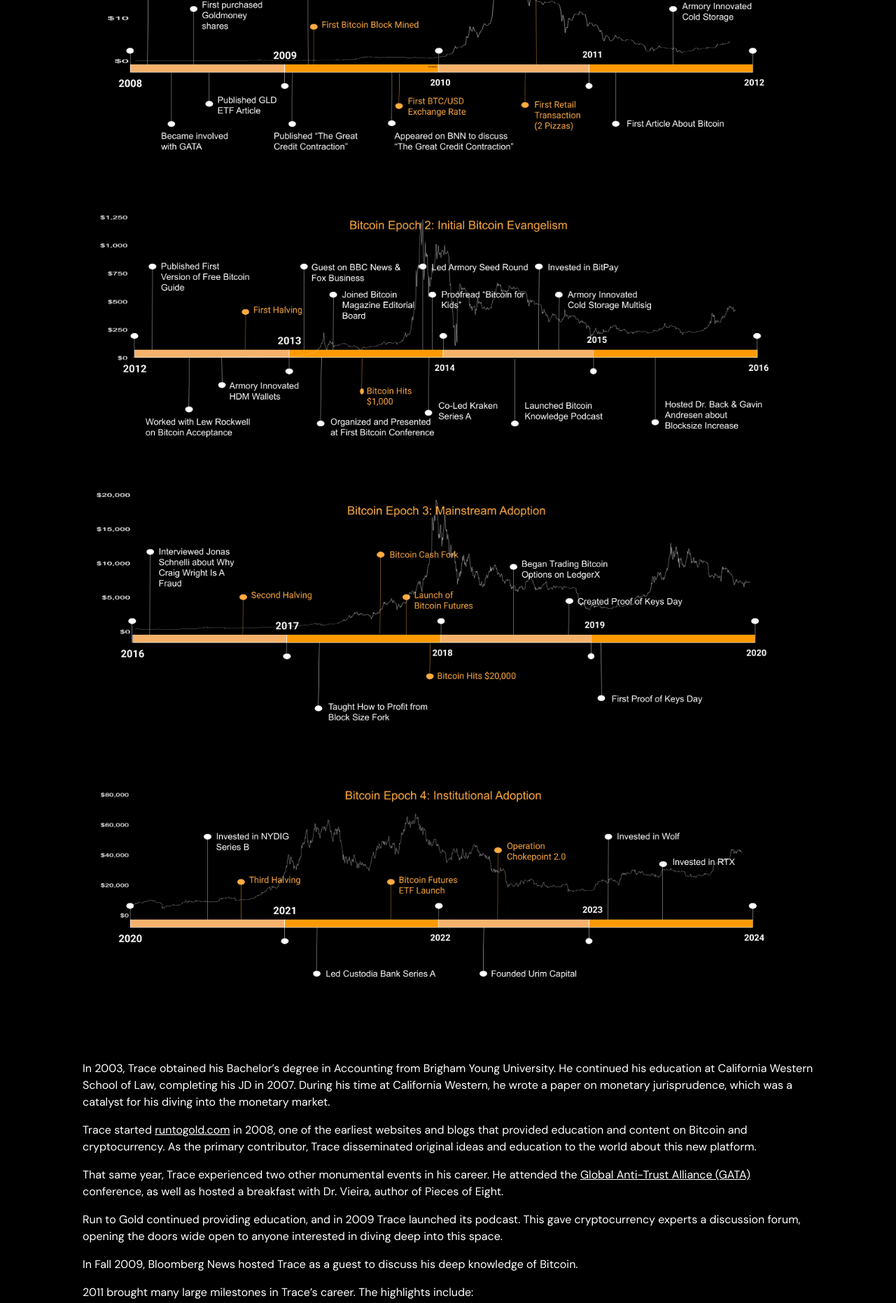
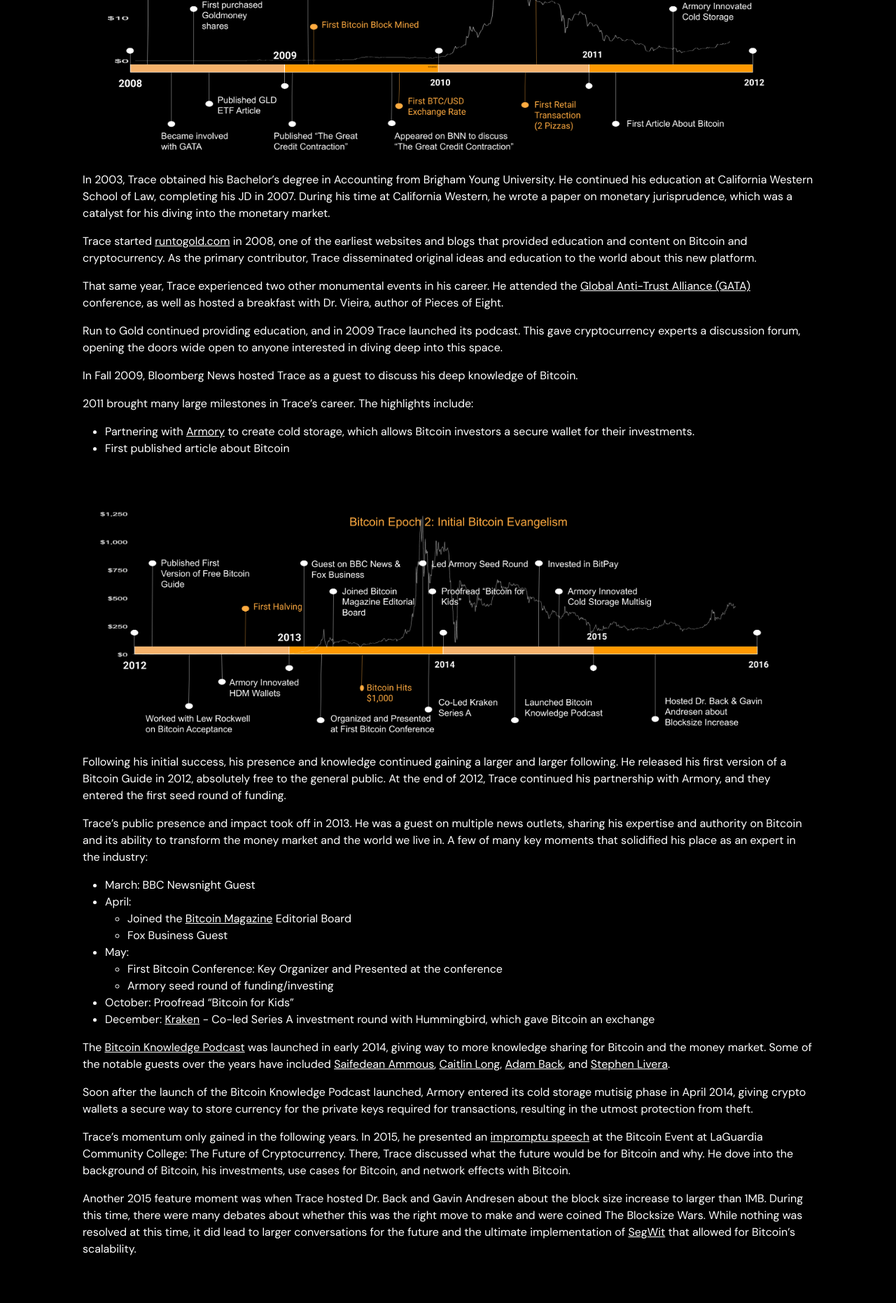
Before and after one commit to sunnankar/trace-mayer, a Jekyll site: the page built from pages/story.markdown, in a window 1280 px wide. Shown: the part 684-2546 px from the top of the page at 70% size. Built offline with Jekyll 4.4.1, drawn with Linux system fonts in a browser that asks for light colours.

Commit message:
Split timeline into 4 cohesive sections

```diff
--- a/_includes/page_sections/timeline.html
+++ /dev/null
@@ -1,93 +0,0 @@
-<div class="container">
-  <div class="row w-100">
-    <div class="resource-item pb-md-5 px-md-5">
-      <img src="/assets/images/story/bitcoin-epoch-1.png" alt="Bitcoin Epoch 1" class="img-fluid custom-image" />
-    </div>
-  </div>
-  <div class="row w-100">
-    <div class="resource-item pb-md-5 px-md-5">
-      <img src="/assets/images/story/bitcoin-epoch-2.png" alt="Bitcoin Epoch 2" class="img-fluid custom-image" />
-    </div>
-  </div>
-  <div class="row w-100">
-    <div class="resource-item pb-md-5 px-md-5">
-      <img src="/assets/images/story/bitcoin-epoch-3.png" alt="Bitcoin Epoch 3" class="img-fluid custom-image" />
-    </div>
-  </div>
-  <div class="row w-100">
-    <div class="resource-item pb-md-5 px-md-5">
-      <img src="/assets/images/story/bitcoin-epoch-4.png" alt="Bitcoin Epoch 4" class="img-fluid custom-image" />
-    </div>
-  </div>
-
-  <div class="row">
-    <div class="col-md-12 px-md-5">
-      <p>In 2003, Trace obtained his Bachelor&rsquo;s degree in Accounting from Brigham Young University. He continued his education at California Western School of Law, completing his JD in 2007. During his time at California Western, he wrote a paper on monetary jurisprudence, which was a catalyst for his diving into the monetary market.</p>
-
-      <p>Trace started <a href="https://www.runtogold.com/" class="text-link" target="_blank">runtogold.com</a> in 2008, one of the earliest websites and blogs that provided education and content on Bitcoin and cryptocurrency. As the primary contributor, Trace disseminated original ideas and education to the world about this new platform.</p>
-
-      <p>That same year, Trace experienced two other monumental events in his career. He attended the <a href="https://www.gata.org/node/12105" class="text-link" target="_blank">Global Anti-Trust Alliance (GATA)</a> conference, as well as hosted a breakfast with Dr. Vieira, author of Pieces of Eight.</p>
-
-      <p>Run to Gold continued providing education, and in 2009 Trace launched its podcast. This gave cryptocurrency experts a discussion forum, opening the doors wide open to anyone interested in diving deep into this space.</p>
-
-      <p>In Fall 2009, Bloomberg News hosted Trace as a guest to discuss his deep knowledge of Bitcoin.</p>
-
-      <p>2011 brought many large milestones in Trace&rsquo;s career. The highlights include:</p>
-      <ul>
-        <li>Partnering with <a href="https://www.bitcoinarmory.com/" class="text-link" target="_blank">Armory</a> to create cold storage, which allows Bitcoin investors a secure wallet for their investments.</li>
-        <li>First published article about Bitcoin</li>
-      </ul>
-
-      <p>Following his initial success, his presence and knowledge continued gaining a larger and larger following. He released his first version of a Bitcoin Guide in 2012, absolutely free to the general public. At the end of 2012, Trace continued his partnership with Armory, and they entered the first seed round of funding.</p>
-
-      <p>Trace&rsquo;s public presence and impact took off in 2013. He was a guest on multiple news outlets, sharing his expertise and authority on Bitcoin and its ability to transform the money market and the world we live in. A few of many key moments that solidified his place as an expert in the industry:</p>
-      <ul>
-        <li>March: BBC Newsnight Guest</li>
-        <li>April:</li>
-        <ul>
-          <li>Joined the <a href="https://bitcoinmagazine.com/" class="text-link" target="_blank">Bitcoin Magazine</a> Editorial Board</li>
-          <li>Fox Business Guest</li>
-        </ul>
-        <li>May:</li>
-        <ul>
-          <li>First Bitcoin Conference: Key Organizer and Presented at the conference</li>
-          <li>Armory seed round of funding/investing</li>
-        </ul>
-        <li>October: Proofread &ldquo;Bitcoin for Kids&rdquo;</li>
-        <li>December: <a href="https://www.kraken.com/" class="text-link" target="_blank">Kraken</a> - Co-led Series A investment round with Hummingbird, which gave Bitcoin an exchange</li>
-      </ul>
-
-      <p>
-        The <a href="https://podcasts.apple.com/us/podcast/the-bitcoin-knowledge-podcast/id301670981" class="text-link" target="_blank">Bitcoin Knowledge Podcast</a> was launched in early 2014, giving way to more knowledge sharing for Bitcoin and the money market. Some of the notable guests over the years have included <a href="https://podcasts.apple.com/us/podcast/bitcoin-economist-saifedean-ammous-talks-about-bitcoin/id301670981?i=1000445186419" class="text-link" target="_blank">Saifedean Ammous</a>, <a href="https://podcasts.apple.com/us/podcast/caitlin-long-with-trace-mayer-and-tyler-lindholm/id301670981?i=1000451977886" class="text-link" target="_blank">Caitlin Long</a>, <a href="https://podcasts.apple.com/us/podcast/legendary-guest-dr-adam-back-updates-his-bitcoin-observations/id301670981?i=1000429693505" class="text-link" target="_blank">Adam Back</a>, and
-        <a href="https://podcasts.apple.com/us/podcast/stephen-livera-interviews-trace-mayer-about-bitcoin/id301670981?i=1000454558016" class="text-link" target="_blank">Stephen Livera</a>.
-      </p>
-
-      <p>Soon after the launch of the Bitcoin Knowledge Podcast launched, Armory entered its cold storage mutisig phase in April 2014, giving crypto wallets a secure way to store currency for the private keys required for transactions, resulting in the utmost protection from theft.</p>
-
-      <p>Trace&rsquo;s momentum only gained in the following years. In 2015, he presented an <a href="https://www.youtube.com/watch?v=TCU-soMs1wY" class="text-link" target="_blank">impromptu speech</a> at the Bitcoin Event at LaGuardia Community College: The Future of Cryptocurrency. There, Trace discussed what the future would be for Bitcoin and why. He dove into the background of Bitcoin, his investments, use cases for Bitcoin, and network effects with Bitcoin.</p>
-
-      <p>Another 2015 feature moment was when Trace hosted Dr. Back and Gavin Andresen about the block size increase to larger than 1MB. During this time, there were many debates about whether this was the right move to make and were coined The Blocksize Wars. While nothing was resolved at this time, it did lead to larger conversations for the future and the ultimate implementation of <a href="https://www.investopedia.com/terms/s/segwit-segregated-witness.asp" class="text-link" target="_blank">SegWit</a> that allowed for Bitcoin&rsquo;s scalability.</p>
-
-      <p>Trace had the opportunity to <a href="https://podcasts.apple.com/dk/podcast/bitcoin-core-developer-and-crypto-entrepreneur-jonas/id301670981?i=1000433548462" class="text-link" target="_blank">interview Jonas Schnelli</a> in 2016, and they examined the hot topic of why Craig Wright is a fraud. Wright had claimed to be a driver and creator of Bitcoin, which is widely accepted as a false claim.</p>
-
-      <p>Also in 2016, Trace extensively shared and discussed the <a href="https://www.liquiditypyramid.com/" class="text-link" target="_blank">Liquidity Pyramid</a>. He provided this as an example of various currencies and their level of safety and, as one may guess, liquidity - like gold and Bitcoin.</p>
-
-      <p>The Blocksize Wars continued in 2017, and Trace was a key contributor to the discussion, supporting keeping the smaller block size and maintaining Bitcoin&rsquo;s decentralized nature. He taught how to profit from the eventual block size fork, which would progress to the goal of financial privacy and provide more long-term options for wealth.</p>
-
-      <p>In late 2018, Trace saw the need for and created <a href="https://www.proofofkeys.com/" class="text-link" target="_blank">Proof of Keys</a> Day. This event encourages Bitcoin holders to take full control of their keys, taking their coins off exchanges and into their own wallets for one day - all to prove rightful ownership of. All of this is to promote the belief &ldquo;not your keys, not your Bitcoin&rdquo;. The first Proof of Keys Day was January 3, 2019, and was a huge success with thousands attending throughout the world. The exact number cannot be reported, as there is no centralized registration or formal tracking, which is in line with the core ideas of Bitcoin. Proof of Keys Day has continued every January 3rd since and remains a social media blitz.</p>
-
-      <p>Starting in 2020, Trace&rsquo;s investments really started to climb. In Q4 2020, he helped <a href="https://www.nydig.com/" class="text-link" target="_blank">New York Digital Investment Group (NYDIG)</a>, a Bitcoin-focused financial firm, scale and take off through his Series B funding.</p>
-
-      <p>Following his NYDIG investment, he also</p>
-      <ul>
-        <li>Led the <a href="https://custodiabank.com/" class="text-link" target="_blank">Custodia Bank</a> Series A funding (2021), a specialized digital asset bank</li>
-        <li>Invested in <a href="https://wolfnyc.com/" class="text-link" target="_blank">Wolf</a> (2023), a lightning incubator with NYDIG</li>
-        <li>Invested in <a href="https://www.rtxfintech.com/" class="text-link" target="_blank">RTX</a> (2023), a swap dealer focused on efficiency, liquidity, and dependability</li>
-      </ul>
-
-      <p>His most recent investment and business venture was founding <a href="https://www.urimcapital.com/" class="text-link" target="_blank">Urim Capital</a> in 2024. This firm is focused on early-stage cryptocurrency related projects, real estate, and software development.</p>
-
-      <p>This is not the end for Trace, but rather a continuation of infinite possibilities.</p>
-    </div>
-  </div>
-</div>
--- /dev/null
+++ b/_includes/page_sections/timelines/epoch_1.html
@@ -0,0 +1,26 @@
+<div class="container">
+  <div class="row w-100">
+    <div class="resource-item px-md-5">
+      <img src="/assets/images/story/bitcoin-epoch-1.png" alt="Bitcoin Epoch 1" class="img-fluid custom-image" />
+    </div>
+  </div>
+  <div class="row">
+    <div class="col-md-12 px-md-5 pb-md-5">
+      <p>In 2003, Trace obtained his Bachelor&rsquo;s degree in Accounting from Brigham Young University. He continued his education at California Western School of Law, completing his JD in 2007. During his time at California Western, he wrote a paper on monetary jurisprudence, which was a catalyst for his diving into the monetary market.</p>
+
+      <p>Trace started <a href="https://www.runtogold.com/" class="text-link" target="_blank">runtogold.com</a> in 2008, one of the earliest websites and blogs that provided education and content on Bitcoin and cryptocurrency. As the primary contributor, Trace disseminated original ideas and education to the world about this new platform.</p>
+
+      <p>That same year, Trace experienced two other monumental events in his career. He attended the <a href="https://www.gata.org/node/12105" class="text-link" target="_blank">Global Anti-Trust Alliance (GATA)</a> conference, as well as hosted a breakfast with Dr. Vieira, author of Pieces of Eight.</p>
+
+      <p>Run to Gold continued providing education, and in 2009 Trace launched its podcast. This gave cryptocurrency experts a discussion forum, opening the doors wide open to anyone interested in diving deep into this space.</p>
+
+      <p>In Fall 2009, Bloomberg News hosted Trace as a guest to discuss his deep knowledge of Bitcoin.</p>
+
+      <p>2011 brought many large milestones in Trace&rsquo;s career. The highlights include:</p>
+      <ul>
+        <li>Partnering with <a href="https://www.bitcoinarmory.com/" class="text-link" target="_blank">Armory</a> to create cold storage, which allows Bitcoin investors a secure wallet for their investments.</li>
+        <li>First published article about Bitcoin</li>
+      </ul>
+    </div>
+  </div>
+</div>
--- /dev/null
+++ b/_includes/page_sections/timelines/epoch_2.html
@@ -0,0 +1,40 @@
+<div class="container">
+  <div class="row w-100">
+    <div class="resource-item px-md-5">
+      <img src="/assets/images/story/bitcoin-epoch-2.png" alt="Bitcoin Epoch 2" class="img-fluid custom-image" />
+    </div>
+  </div>
+  <div class="row">
+    <div class="col-md-12 px-md-5 pb-md-5">
+      <p>Following his initial success, his presence and knowledge continued gaining a larger and larger following. He released his first version of a Bitcoin Guide in 2012, absolutely free to the general public. At the end of 2012, Trace continued his partnership with Armory, and they entered the first seed round of funding.</p>
+
+      <p>Trace&rsquo;s public presence and impact took off in 2013. He was a guest on multiple news outlets, sharing his expertise and authority on Bitcoin and its ability to transform the money market and the world we live in. A few of many key moments that solidified his place as an expert in the industry:</p>
+      <ul>
+        <li>March: BBC Newsnight Guest</li>
+        <li>April:</li>
+        <ul>
+          <li>Joined the <a href="https://bitcoinmagazine.com/" class="text-link" target="_blank">Bitcoin Magazine</a> Editorial Board</li>
+          <li>Fox Business Guest</li>
+        </ul>
+        <li>May:</li>
+        <ul>
+          <li>First Bitcoin Conference: Key Organizer and Presented at the conference</li>
+          <li>Armory seed round of funding/investing</li>
+        </ul>
+        <li>October: Proofread &ldquo;Bitcoin for Kids&rdquo;</li>
+        <li>December: <a href="https://www.kraken.com/" class="text-link" target="_blank">Kraken</a> - Co-led Series A investment round with Hummingbird, which gave Bitcoin an exchange</li>
+      </ul>
+
+      <p>
+        The <a href="https://podcasts.apple.com/us/podcast/the-bitcoin-knowledge-podcast/id301670981" class="text-link" target="_blank">Bitcoin Knowledge Podcast</a> was launched in early 2014, giving way to more knowledge sharing for Bitcoin and the money market. Some of the notable guests over the years have included <a href="https://podcasts.apple.com/us/podcast/bitcoin-economist-saifedean-ammous-talks-about-bitcoin/id301670981?i=1000445186419" class="text-link" target="_blank">Saifedean Ammous</a>, <a href="https://podcasts.apple.com/us/podcast/caitlin-long-with-trace-mayer-and-tyler-lindholm/id301670981?i=1000451977886" class="text-link" target="_blank">Caitlin Long</a>, <a href="https://podcasts.apple.com/us/podcast/legendary-guest-dr-adam-back-updates-his-bitcoin-observations/id301670981?i=1000429693505" class="text-link" target="_blank">Adam Back</a>, and
+        <a href="https://podcasts.apple.com/us/podcast/stephen-livera-interviews-trace-mayer-about-bitcoin/id301670981?i=1000454558016" class="text-link" target="_blank">Stephen Livera</a>.
+      </p>
+
+      <p>Soon after the launch of the Bitcoin Knowledge Podcast launched, Armory entered its cold storage mutisig phase in April 2014, giving crypto wallets a secure way to store currency for the private keys required for transactions, resulting in the utmost protection from theft.</p>
+
+      <p>Trace&rsquo;s momentum only gained in the following years. In 2015, he presented an <a href="https://www.youtube.com/watch?v=TCU-soMs1wY" class="text-link" target="_blank">impromptu speech</a> at the Bitcoin Event at LaGuardia Community College: The Future of Cryptocurrency. There, Trace discussed what the future would be for Bitcoin and why. He dove into the background of Bitcoin, his investments, use cases for Bitcoin, and network effects with Bitcoin.</p>
+
+      <p>Another 2015 feature moment was when Trace hosted Dr. Back and Gavin Andresen about the block size increase to larger than 1MB. During this time, there were many debates about whether this was the right move to make and were coined The Blocksize Wars. While nothing was resolved at this time, it did lead to larger conversations for the future and the ultimate implementation of <a href="https://www.investopedia.com/terms/s/segwit-segregated-witness.asp" class="text-link" target="_blank">SegWit</a> that allowed for Bitcoin&rsquo;s scalability.</p>
+    </div>
+  </div>
+</div>
--- /dev/null
+++ b/_includes/page_sections/timelines/epoch_3.html
@@ -0,0 +1,18 @@
+<div class="container">
+  <div class="row w-100">
+    <div class="resource-item px-md-5">
+      <img src="/assets/images/story/bitcoin-epoch-3.png" alt="Bitcoin Epoch 3" class="img-fluid custom-image" />
+    </div>
+  </div>
+  <div class="row">
+    <div class="col-md-12 px-md-5 pb-md-5">
+      <p>Trace had the opportunity to <a href="https://podcasts.apple.com/dk/podcast/bitcoin-core-developer-and-crypto-entrepreneur-jonas/id301670981?i=1000433548462" class="text-link" target="_blank">interview Jonas Schnelli</a> in 2016, and they examined the hot topic of why Craig Wright is a fraud. Wright had claimed to be a driver and creator of Bitcoin, which is widely accepted as a false claim.</p>
+
+      <p>Also in 2016, Trace extensively shared and discussed the <a href="https://www.liquiditypyramid.com/" class="text-link" target="_blank">Liquidity Pyramid</a>. He provided this as an example of various currencies and their level of safety and, as one may guess, liquidity - like gold and Bitcoin.</p>
+
+      <p>The Blocksize Wars continued in 2017, and Trace was a key contributor to the discussion, supporting keeping the smaller block size and maintaining Bitcoin&rsquo;s decentralized nature. He taught how to profit from the eventual block size fork, which would progress to the goal of financial privacy and provide more long-term options for wealth.</p>
+
+      <p>In late 2018, Trace saw the need for and created <a href="https://www.proofofkeys.com/" class="text-link" target="_blank">Proof of Keys</a> Day. This event encourages Bitcoin holders to take full control of their keys, taking their coins off exchanges and into their own wallets for one day - all to prove rightful ownership of. All of this is to promote the belief &ldquo;not your keys, not your Bitcoin&rdquo;. The first Proof of Keys Day was January 3, 2019, and was a huge success with thousands attending throughout the world. The exact number cannot be reported, as there is no centralized registration or formal tracking, which is in line with the core ideas of Bitcoin. Proof of Keys Day has continued every January 3rd since and remains a social media blitz.</p>
+    </div>
+  </div>
+</div>
--- /dev/null
+++ b/_includes/page_sections/timelines/epoch_4.html
@@ -0,0 +1,22 @@
+<div class="container">
+  <div class="row w-100">
+    <div class="resource-item px-md-5">
+      <img src="/assets/images/story/bitcoin-epoch-4.png" alt="Bitcoin Epoch 4" class="img-fluid custom-image" />
+    </div>
+  </div>
+  <div class="row">
+    <div class="col-md-12 px-md-5 pb-md-5">
+      <p>Starting in 2020, Trace&rsquo;s investments really started to climb. In Q4 2020, he helped <a href="https://www.nydig.com/" class="text-link" target="_blank">New York Digital Investment Group (NYDIG)</a>, a Bitcoin-focused financial firm, scale and take off through his Series B funding.</p>
+      <p>Following his NYDIG investment, he also</p>
+      <ul>
+        <li>Led the <a href="https://custodiabank.com/" class="text-link" target="_blank">Custodia Bank</a> Series A funding (2021), a specialized digital asset bank</li>
+        <li>Invested in <a href="https://wolfnyc.com/" class="text-link" target="_blank">Wolf</a> (2023), a lightning incubator with NYDIG</li>
+        <li>Invested in <a href="https://www.rtxfintech.com/" class="text-link" target="_blank">RTX</a> (2023), a swap dealer focused on efficiency, liquidity, and dependability</li>
+      </ul>
+
+      <p>His most recent investment and business venture was founding <a href="https://www.urimcapital.com/" class="text-link" target="_blank">Urim Capital</a> in 2024. This firm is focused on early-stage cryptocurrency related projects, real estate, and software development.</p>
+
+      <p>This is not the end for Trace, but rather a continuation of infinite possibilities.</p>
+    </div>
+  </div>
+</div>
--- a/pages/story.markdown
+++ b/pages/story.markdown
@@ -32,7 +32,10 @@
     </div>
 
     <!-- Timeline Section -->
-    {% include page_sections/timeline.html %}
+    {% include page_sections/timelines/epoch_1.html %}
+    {% include page_sections/timelines/epoch_2.html %}
+    {% include page_sections/timelines/epoch_3.html %}
+    {% include page_sections/timelines/epoch_4.html %}
 
     <!-- story Section -->
     <div class="black-section">
```
Also changed, not shown: _layouts/default.html (+18 -29 lines), 4 other files.
